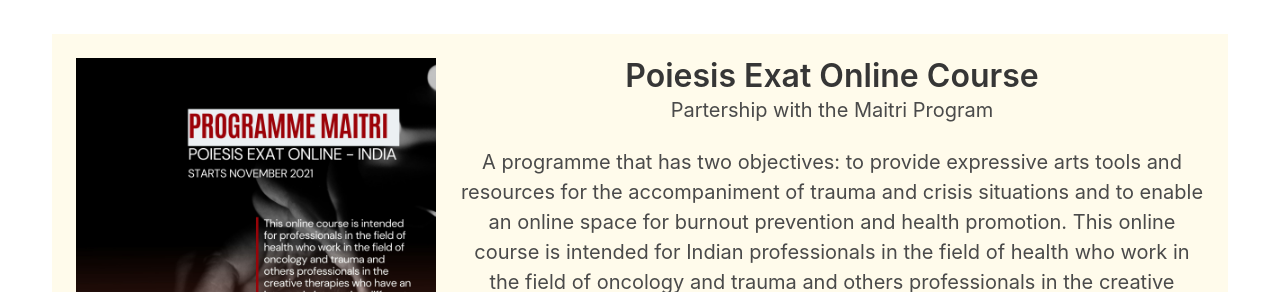
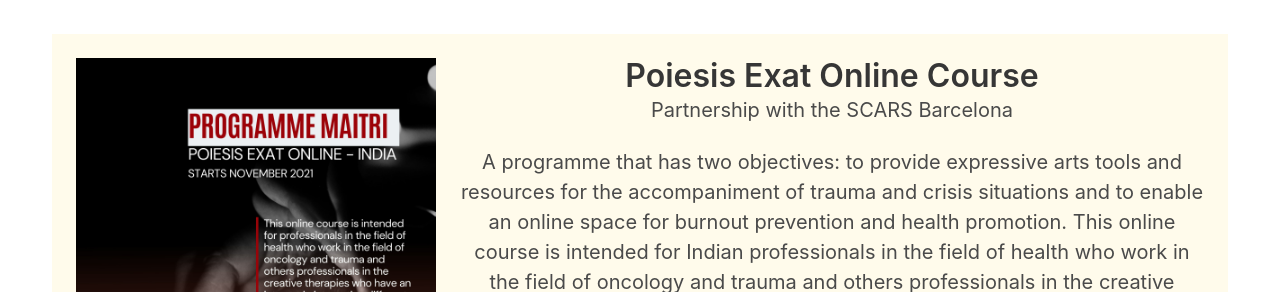
Before and after one commit to thennal10/anannia, a Jekyll site: the page built from index.html, in a window 1280 px wide and 900 px high, scrolled down 2200 px. Shown: the part 162-454 px from the top of the window. Built offline with Jekyll 4.4.1, drawn with Linux system fonts in a browser that asks for light colours.

Commit message:
Typo and collab name change

```diff
--- a/collections/_campaigns/maitri.html
+++ b/collections/_campaigns/maitri.html
@@ -9,7 +9,7 @@
     </div>
     <div class="column is-8 is-size-5 has-text-centered">
         <p class="title">Poiesis Exat Online Course</p>
-        <p class="subtitle">Partership with the Maitri Program</p>
+        <p class="subtitle">Partnership with the SCARS Barcelona</p>
         <p class="is-size-5 is-size-4-fullhd">
             A programme that has two objectives: to provide expressive arts tools and resources for the
             accompaniment of trauma and crisis situations and to enable an online space for burnout prevention and health promotion.
```
